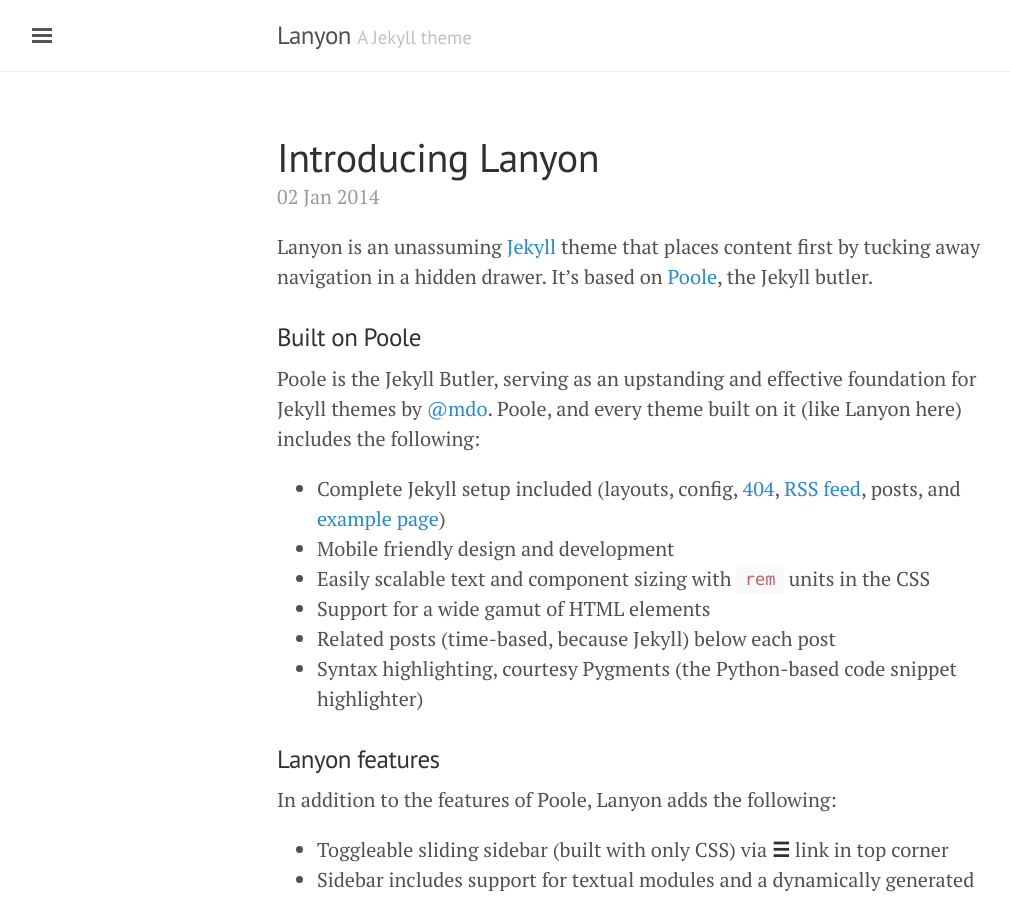
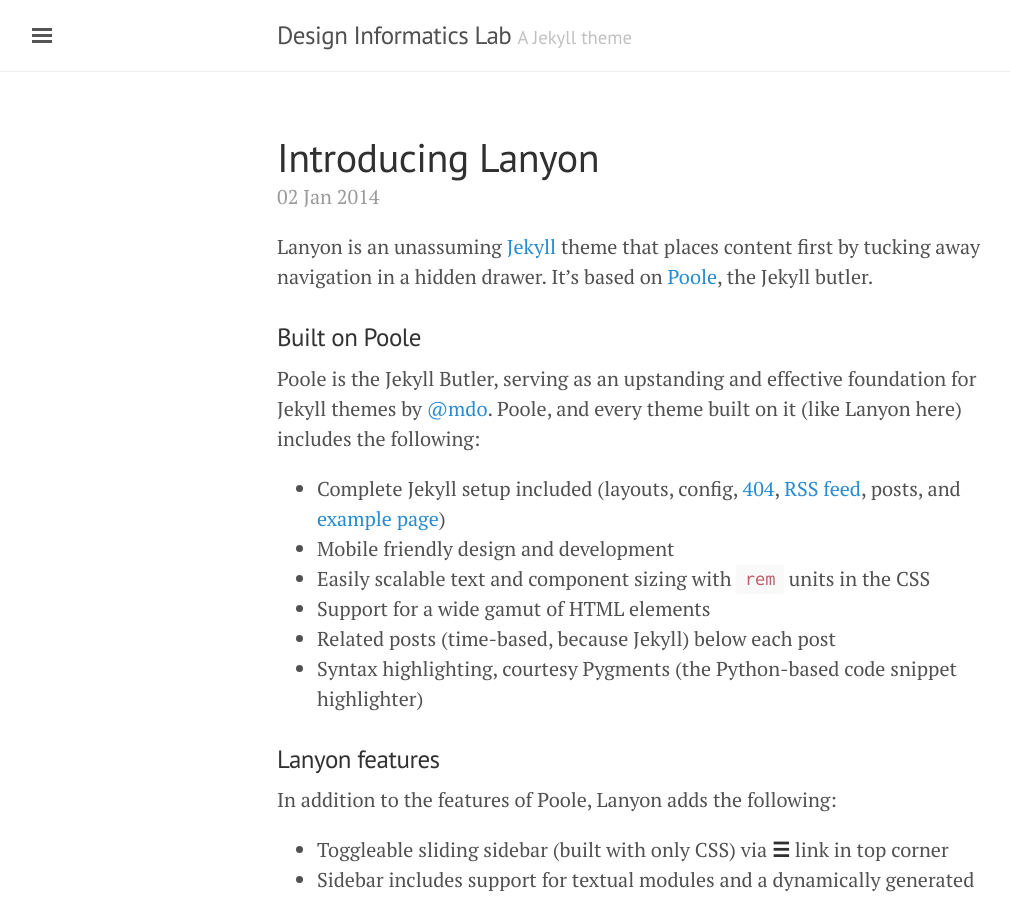
Before and after one commit to DesignInformaticsLab/DesignInformaticsLab.github.io, a Jekyll site: the page built from index.html, in a window 1280 px wide and 900 px high. Shown: the whole window, without its empty margins (3-1013 px from the left). Built offline with Jekyll 4.4.1, drawn with Linux system fonts in a browser that asks for light colours; the list of posts is cut into pages by our own code.

Commit message:
Updated _config.yml

```diff
--- a/_config.yml
+++ b/_config.yml
@@ -5,7 +5,7 @@
 relative_permalinks: true
 
 # Setup
-title:               Lanyon
+title:               Design Informatics Lab
 tagline:             'A Jekyll theme'
 description:         'A reserved <a href="http://jekyllrb.com" target="_blank">Jekyll</a> theme that places the utmost gravity on content with a hidden drawer. Made by <a href="https://twitter.com/mdo" target="_blank">@mdo</a>.'
 url:                 http://lanyon.getpoole.com
```
